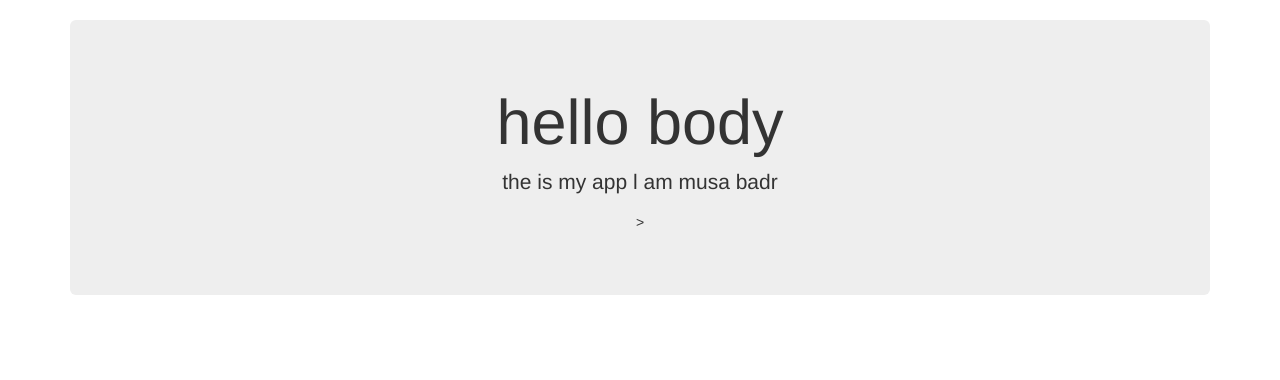
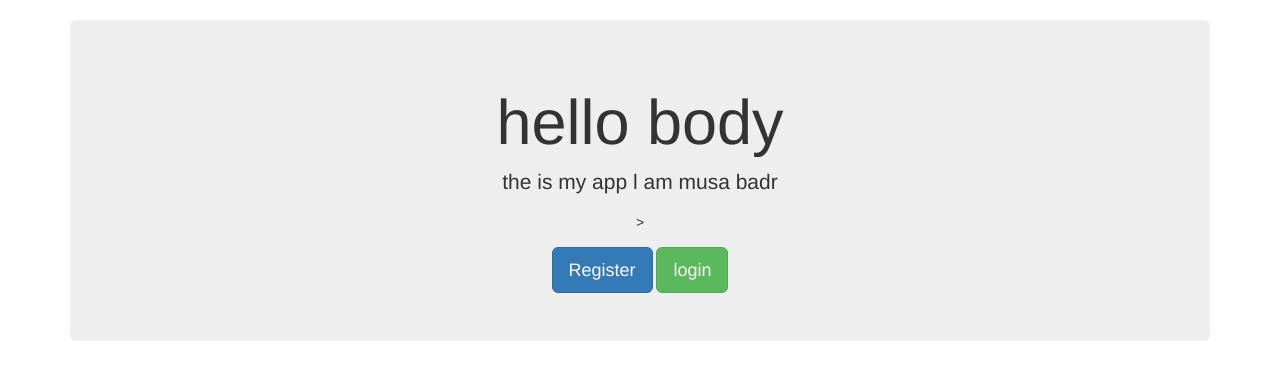
Before and after one commit to musanurbadr/myflaskapp, a Flask app: page / in a window 1280 px wide. Shown: the part 52-432 px from the top of the page. Run offline with Flask 2, Linux system fonts and the light colour scheme; some libraries are stand-ins or nearby versions.

Commit message:
editing home

```diff
--- a/templates/home.html
+++ b/templates/home.html
@@ -6,7 +6,9 @@
 <div class="jumbotron text-center">
     <h1>hello body</h1>
     <p class="lead">the is my app l am musa badr</p>></p>
-
-
+    {% if session.logged_in == NULL %}
+        <a href="/register" class="btn btn-primary btn-lg">Register</a>
+        <a href="/login" class="btn btn-success btn-lg">login</a>
+    {% endif %}
 </div>
 {% endblock %}
```
